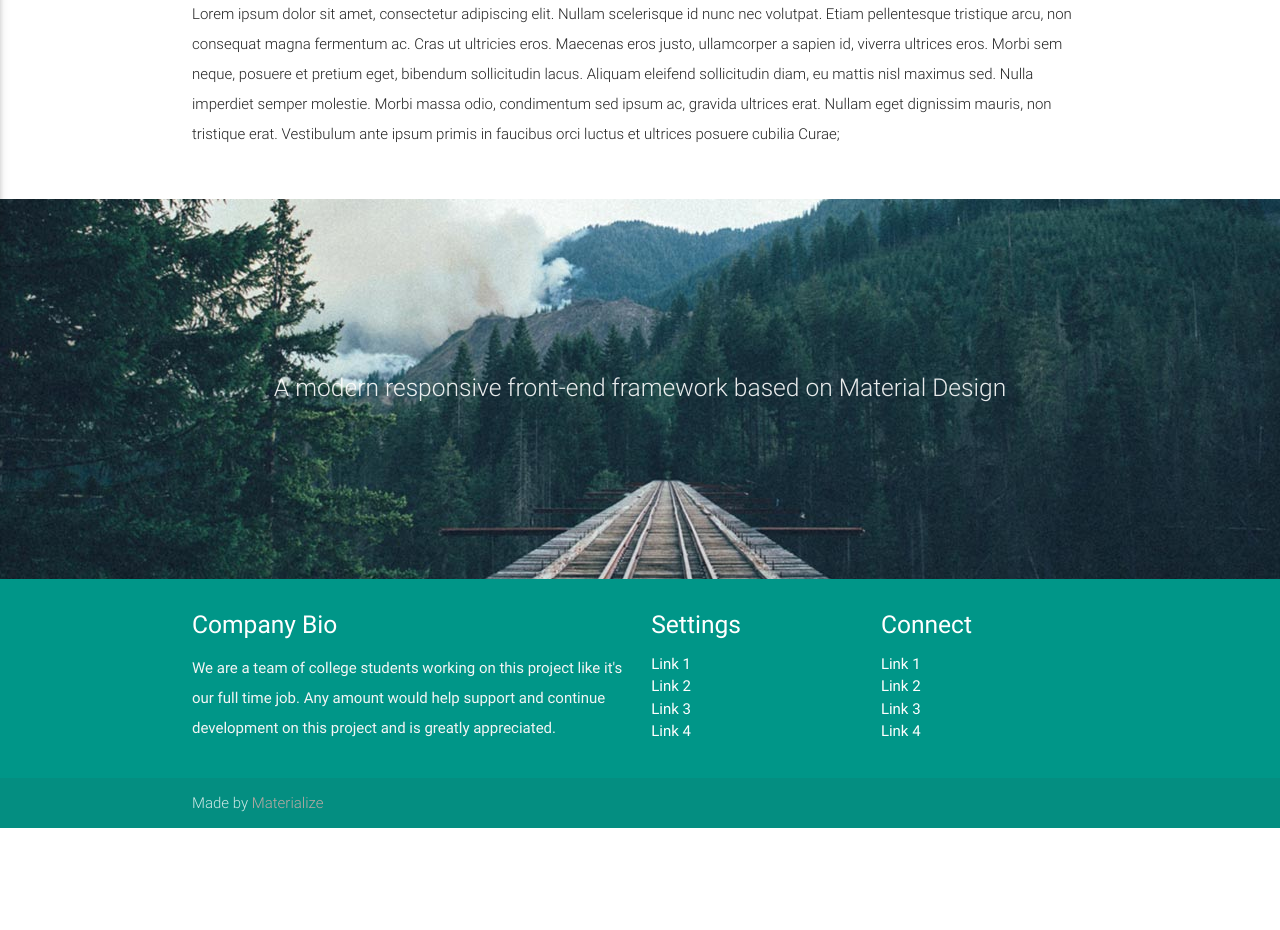
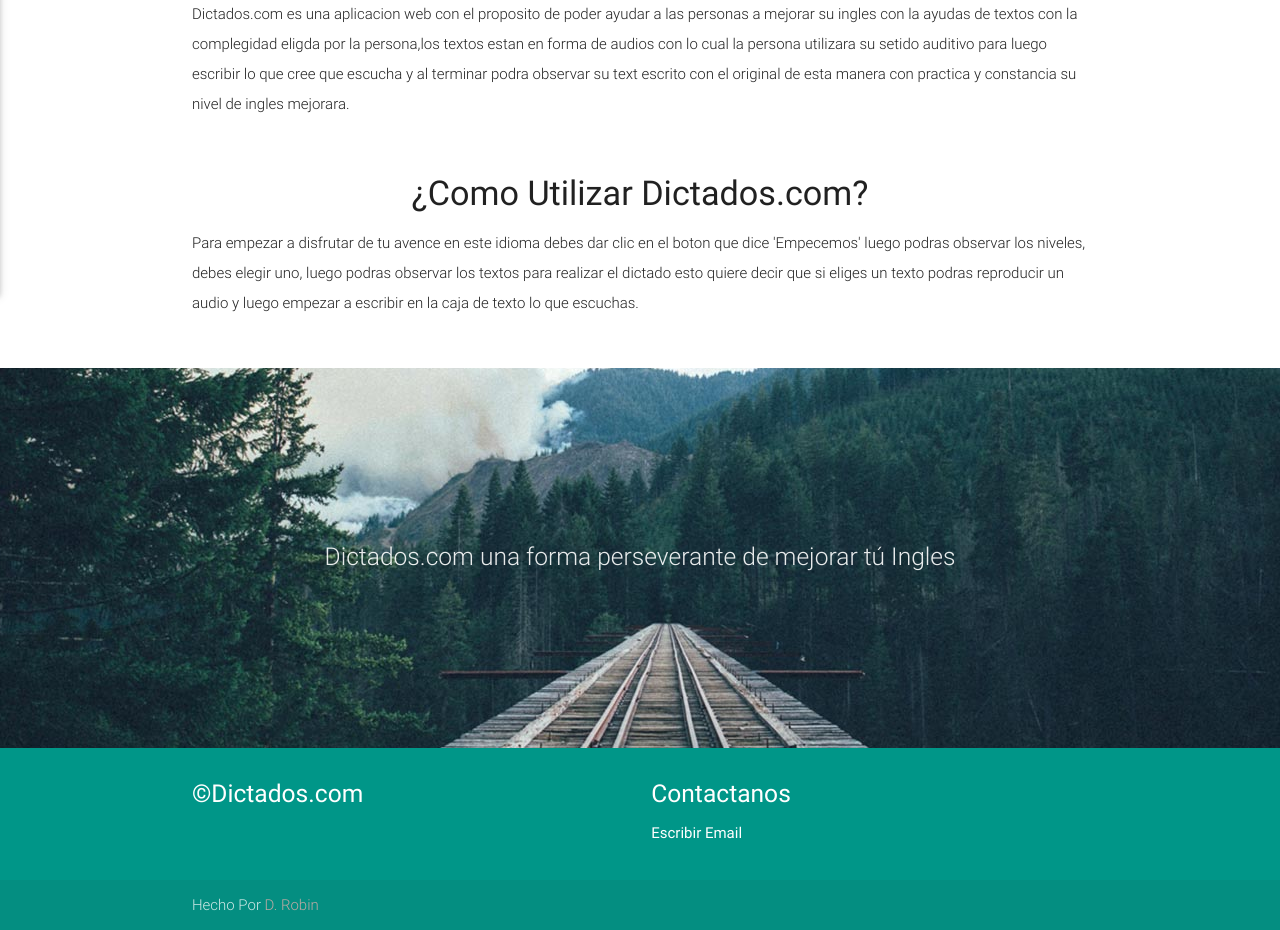
Before and after one commit to robinHurtado/dicta2, a plain HTML site: page index.html in a window 1280 px wide. Shown: the part 565-1495 px from the top of the page. Before the commit the page ends 1393 px from the top, so only its background shows below. Drawn offline with nearby package versions, Linux system fonts and the light colour scheme.

Commit message:
Commit changes in the content of index.html
Implement footer to beginer.html

```diff
--- a/beginer.html
+++ b/beginer.html
@@ -2,8 +2,11 @@
 <html>
 <head>
 	<title>Principiante</title>
+	<link href="css/materialize.css" type="text/css" rel="stylesheet" media="screen,projection"/>
+	<link href="css/style.css" type="text/css" rel="stylesheet" media="screen,projection"/>
 </head>
 <body>
+
 	<p>Lista de Textos para realizar dictados </p>
 
 	<ul>
@@ -16,5 +19,30 @@
 	  <source src="Mac Miller-Days.mp3" type="audio/mpeg">
 		Your browser does not support the audio element.
 	</audio>
+
+	<footer class="page-footer teal">
+    <div class="container">
+      <div class="row">
+        <div class="col l6 s12">
+          <h5 class="white-text">&copy;Dictados.com</h5>
+          <!--<p class="grey-text text-lighten-4">Somos un equipo entusiastas trabajando en este poryecto. Cualquier cantidad de dinero para ayudarnos es grandemente reconocida.</p>-->
+        </div>
+        <div class="col l3 s12">
+          <h5 class="white-text">Contactanos</h5>
+          <ul>
+            <li><a class="white-text" href="#!">Escribir Email</a></li>
+            <!--<li><a class="white-text" href="#!">Link 2</a></li>
+            <li><a class="white-text" href="#!">Link 3</a></li>
+            <li><a class="white-text" href="#!">Link 4</a></li>-->
+          </ul>
+        </div>
+
+      </div>
+    </div>
+    <div class="footer-copyright">
+      <div class="container">
+      Hecho Por <a class="brown-text text-lighten-3" href="#">D. Robin</a>
+      </div>
+    </div>
 </body>
 </html>
--- a/index.html
+++ b/index.html
@@ -1,9 +1,9 @@
 <!DOCTYPE html>
-<html lang="en">
+<html>
 <head>
   <meta http-equiv="Content-Type" content="text/html; charset=UTF-8"/>
   <meta name="viewport" content="width=device-width, initial-scale=1, maximum-scale=1.0, user-scalable=no"/>
-  <title>Dictados</title>
+  <title>Dictados.com</title>
 
   <!-- CSS  -->
   <link href="https://fonts.googleapis.com/icon?family=Material+Icons" rel="stylesheet">
@@ -34,7 +34,7 @@
         <br><br>
         <h1 class="header center teal-text text-lighten-2">Dictados</h1>
         <div class="row center">
-          <h5 class="header col s12 light">Dictados es una pagina para aprender ingles atra ves de la escucha y escitura</h5>
+          <h5 class="header col s12 light">Dictados.com es una pagina para aprender ingles atra ves de la escucha y la escitura</h5>
         </div>
         <div class="row center">
           <a href="#" id="download-button" class="btn-large waves-effect waves-light teal lighten-1">Comencemos</a>
@@ -54,7 +54,7 @@
           <div class="icon-block" id="beginer">
             <h2 class="center brown-text"><i class="material-icons">flash_on</i></h2>
             <h5 class="center">Principiante</h5>
-            <p class="light">En este Nivel encontraras los siguientes textos:... de esta manera podra saber como estas o mejor podras medirte contigo mismo si terminas con exito los texto completo</p>
+            <p class="light">En este Nivel encontraras los siguientes textos:... de esta manera podras saber como estas o podras medirte contigo mismo si terminas con exito los texto completo</p>
           </div>
         </div>
 
@@ -98,8 +98,22 @@
       <div class="row">
         <div class="col s12 center">
           <h3><i class="mdi-content-send brown-text"></i></h3>
-          <h4>Contactanos</h4>
-          <p class="left-align light">Lorem ipsum dolor sit amet, consectetur adipiscing elit. Nullam scelerisque id nunc nec volutpat. Etiam pellentesque tristique arcu, non consequat magna fermentum ac. Cras ut ultricies eros. Maecenas eros justo, ullamcorper a sapien id, viverra ultrices eros. Morbi sem neque, posuere et pretium eget, bibendum sollicitudin lacus. Aliquam eleifend sollicitudin diam, eu mattis nisl maximus sed. Nulla imperdiet semper molestie. Morbi massa odio, condimentum sed ipsum ac, gravida ultrices erat. Nullam eget dignissim mauris, non tristique erat. Vestibulum ante ipsum primis in faucibus orci luctus et ultrices posuere cubilia Curae;</p>
+          <h4>Sobre Dictados.com</h4>
+          <p class="left-align light">
+            Dictados.com es una aplicacion web con el proposito de poder ayudar a las personas
+            a mejorar su ingles con la ayudas de textos con la complegidad eligda por la persona,los textos estan en forma de audios con lo cual la persona utilizara su setido auditivo para luego escribir lo que cree que escucha y al terminar podra observar su text escrito con el original de esta manera con practica y constancia su nivel de ingles mejorara.
+          </p>
+        </div>
+      </div>
+
+      <div class="row">
+        <div class="col s12 center">
+          <h3><i class="mdi-content-send brown-text"></i></h3>
+          <h4>¿Como Utilizar Dictados.com?</h4>
+          <p class="left-align light">
+            Para empezar a disfrutar de tu avence en este idioma debes dar clic en el boton que dice
+            'Empecemos' luego podras observar los niveles, debes elegir uno, luego podras observar los textos para realizar el dictado esto quiere decir que si eliges un texto podras reproducir un audio y luego empezar a escribir en la caja de texto lo que escuchas.
+          </p>
         </div>
       </div>
 
@@ -111,7 +125,7 @@
     <div class="section no-pad-bot">
       <div class="container">
         <div class="row center">
-          <h5 class="header col s12 light">A modern responsive front-end framework based on Material Design</h5>
+          <h5 class="header col s12 light">Dictados.com una forma perseverante de mejorar tú Ingles</h5>
         </div>
       </div>
     </div>
@@ -122,34 +136,24 @@
     <div class="container">
       <div class="row">
         <div class="col l6 s12">
-          <h5 class="white-text">Company Bio</h5>
-          <p class="grey-text text-lighten-4">We are a team of college students working on this project like it's our full time job. Any amount would help support and continue development on this project and is greatly appreciated.</p>
-
-
+          <h5 class="white-text">&copy;Dictados.com</h5>
+          <!--<p class="grey-text text-lighten-4">Somos un equipo entusiastas trabajando en este poryecto. Cualquier cantidad de dinero para ayudarnos es grandemente reconocida.</p>-->
         </div>
         <div class="col l3 s12">
-          <h5 class="white-text">Settings</h5>
+          <h5 class="white-text">Contactanos</h5>
           <ul>
-            <li><a class="white-text" href="#!">Link 1</a></li>
-            <li><a class="white-text" href="#!">Link 2</a></li>
+            <li><a class="white-text" href="#!">Escribir Email</a></li>
+            <!--<li><a class="white-text" href="#!">Link 2</a></li>
             <li><a class="white-text" href="#!">Link 3</a></li>
-            <li><a class="white-text" href="#!">Link 4</a></li>
+            <li><a class="white-text" href="#!">Link 4</a></li>-->
           </ul>
         </div>
-        <div class="col l3 s12">
-          <h5 class="white-text">Connect</h5>
-          <ul>
-            <li><a class="white-text" href="#!">Link 1</a></li>
-            <li><a class="white-text" href="#!">Link 2</a></li>
-            <li><a class="white-text" href="#!">Link 3</a></li>
-            <li><a class="white-text" href="#!">Link 4</a></li>
-          </ul>
-        </div>
+
       </div>
     </div>
     <div class="footer-copyright">
       <div class="container">
-      Made by <a class="brown-text text-lighten-3" href="http://materializecss.com">Materialize</a>
+      Hecho Por <a class="brown-text text-lighten-3" href="#">D. Robin</a>
       </div>
     </div>
   </footer>
```
